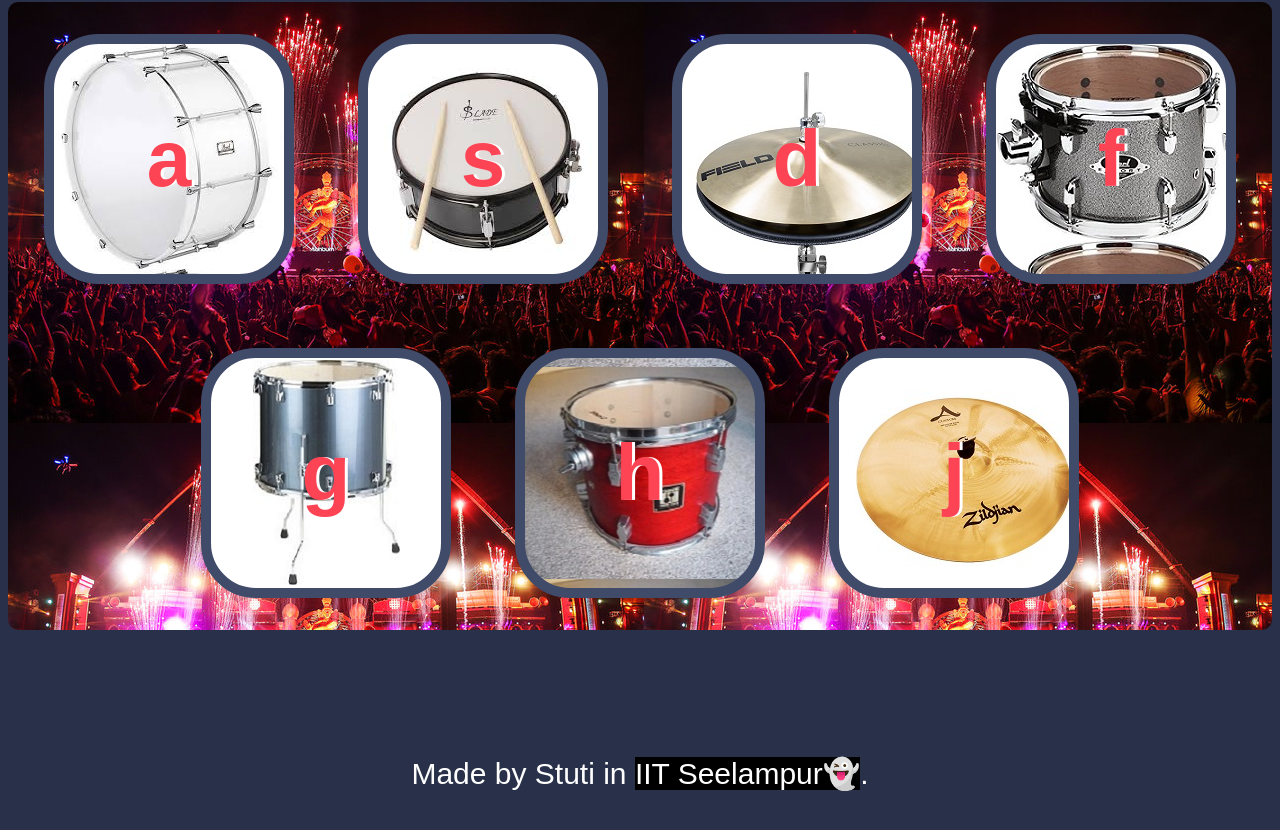
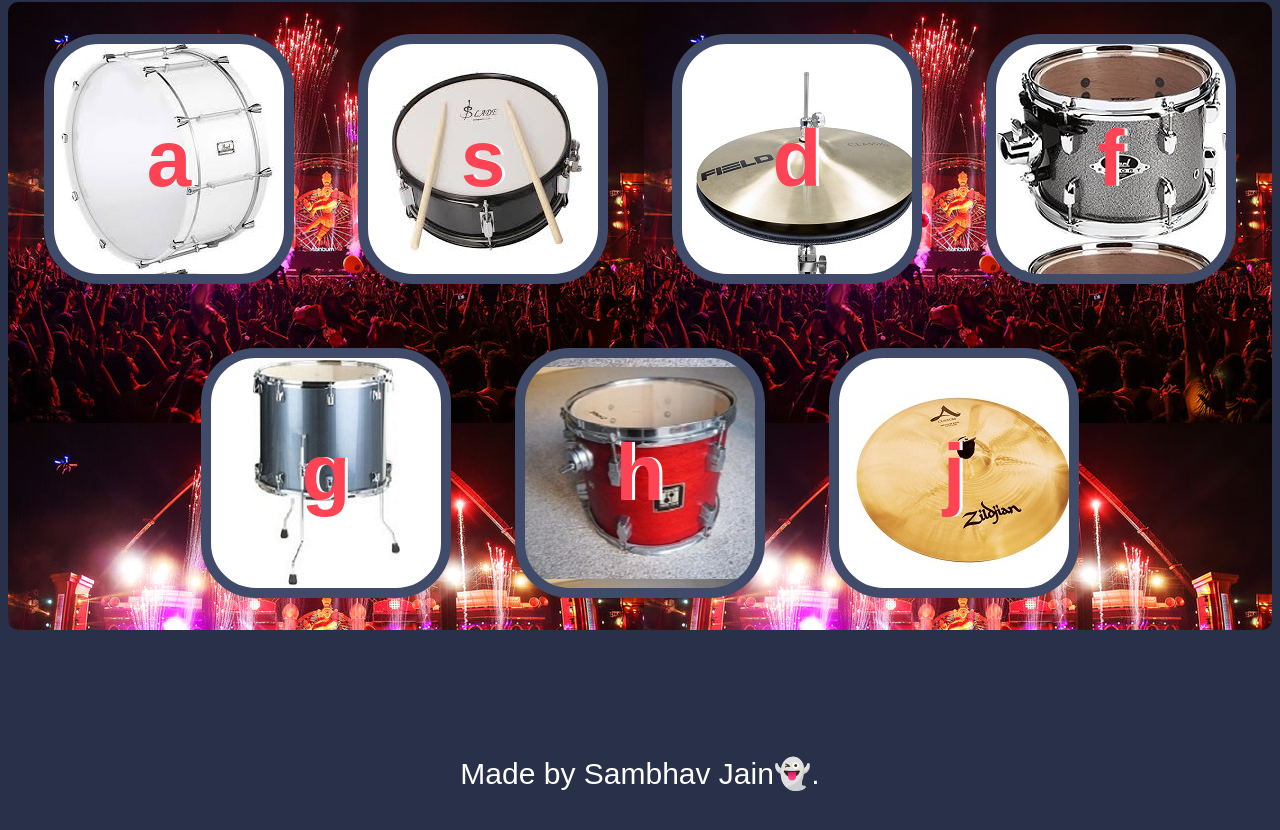
Before and after one commit to Sambhav-Jain/Drum-kit, a plain HTML site: page index.html in a window 1280 px wide. Shown: the part 270-1100 px from the top of the page. Drawn offline with Linux system fonts and the light colour scheme.

Commit message:
Files Updated

```diff
--- a/css/drum.css
+++ b/css/drum.css
@@ -7,14 +7,6 @@ body{
 }
 *{
 	outline: none;
-}
-a{
-	color: #ffffff;
-	background-color:#000000;
-	text-decoration:none;
-}
-a:hover{
-	color:rgb(55,215,25);
 }
 h1{
     font-size: 5rem;
--- a/index.html
+++ b/index.html
@@ -22,7 +22,7 @@
         <button type="button" class = "play" id ="j">j</button>
     </div>
     <footer>
-        Made by Stuti in <a href ="https://adgitmdelhi.ac.in/" target ="_blank">IIT Seelampur👻</a>.
+        Made by Sambhav Jain👻</a>.
     </footer>
 </body>
 </html>
```
